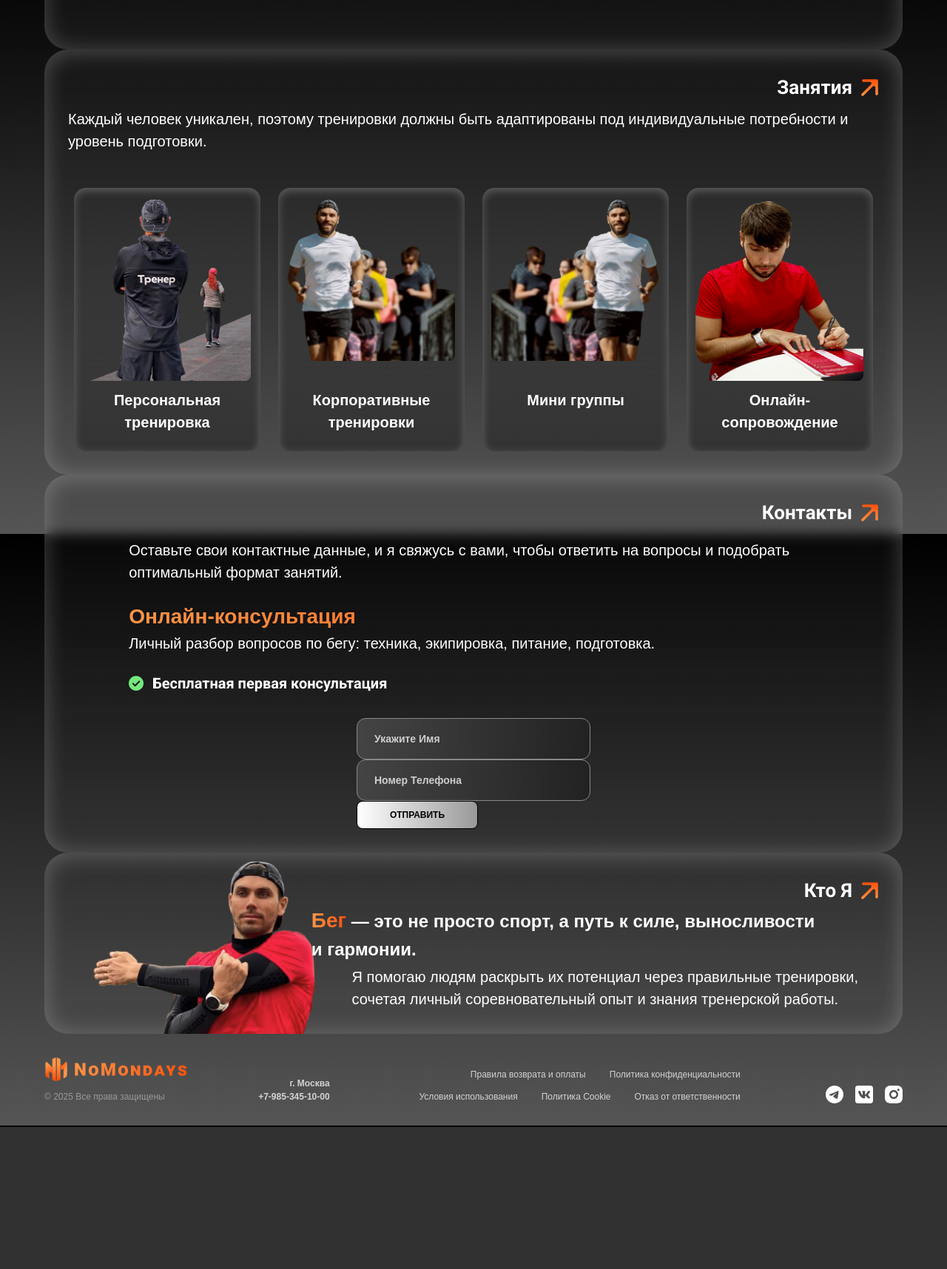
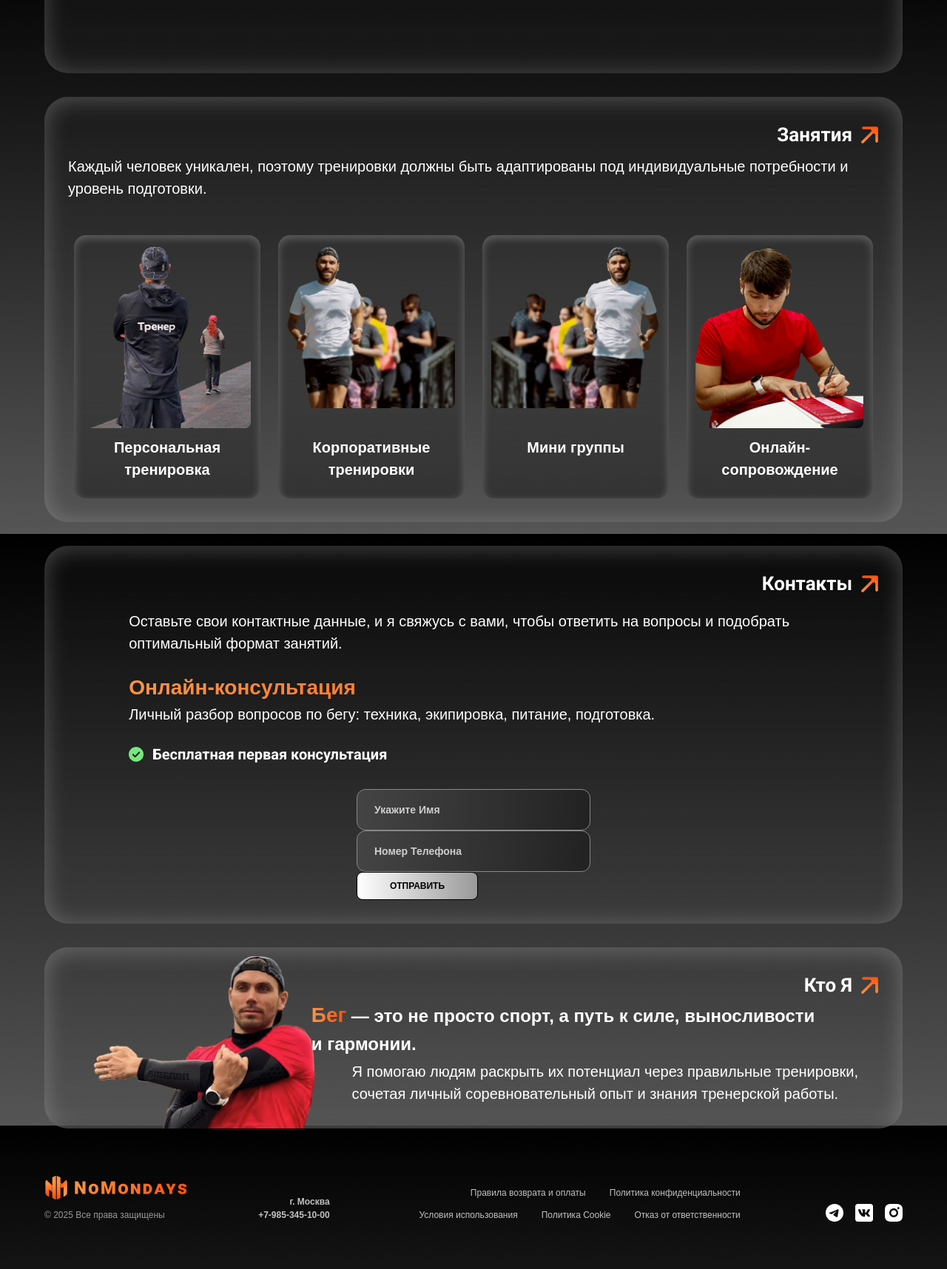
Before and after one commit to VelValerian/nm_webapp, a Django app: page / in a window 1280 px wide. Shown: the part 878-2594 px from the top of the page at 74% size. Before the commit the page ends 2402 px from the top, so only its background shows below. Run offline with Django 5.2, Linux system fonts and the light colour scheme; style sheets or scripts are compiled from the project's sources; some web fonts are replaced.

Commit message:
style(container): add padding-bottom

```diff
--- a/assets/scss/tokens/_utils.scss
+++ b/assets/scss/tokens/_utils.scss
@@ -6,9 +6,11 @@
   max-width: 1224px;
   margin-inline: auto;
   padding-inline: var(--island-padding-x-large);
+  padding-bottom: var(--island-padding-x-large);
 
   @include media.mobile {
     padding-inline: var(--island-padding-x-small);
+    padding-bottom: var(--island-padding-x-small);
   }
 }
 
```
